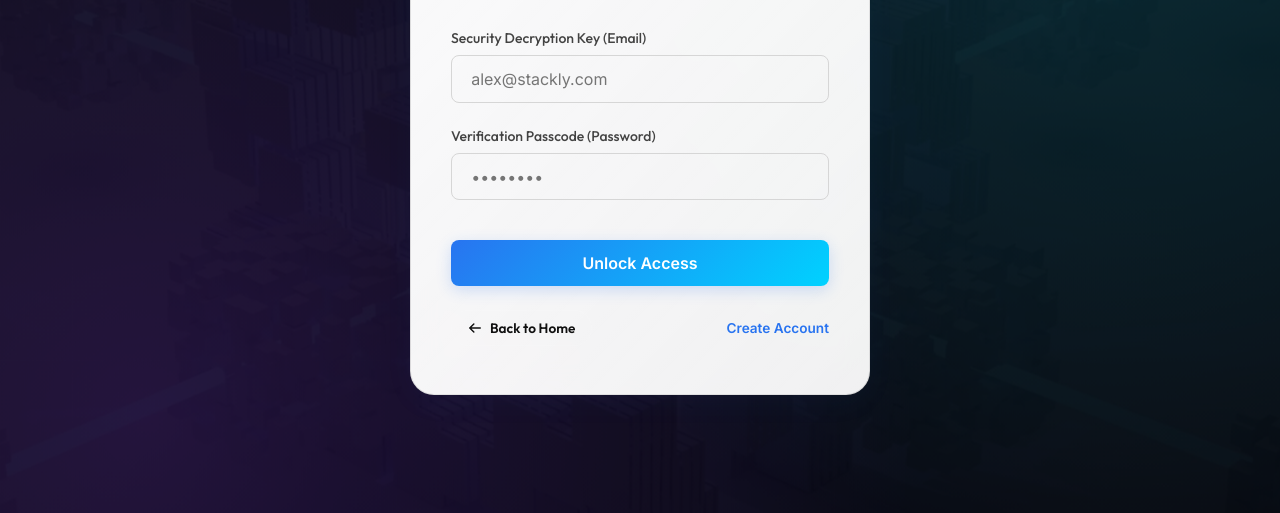
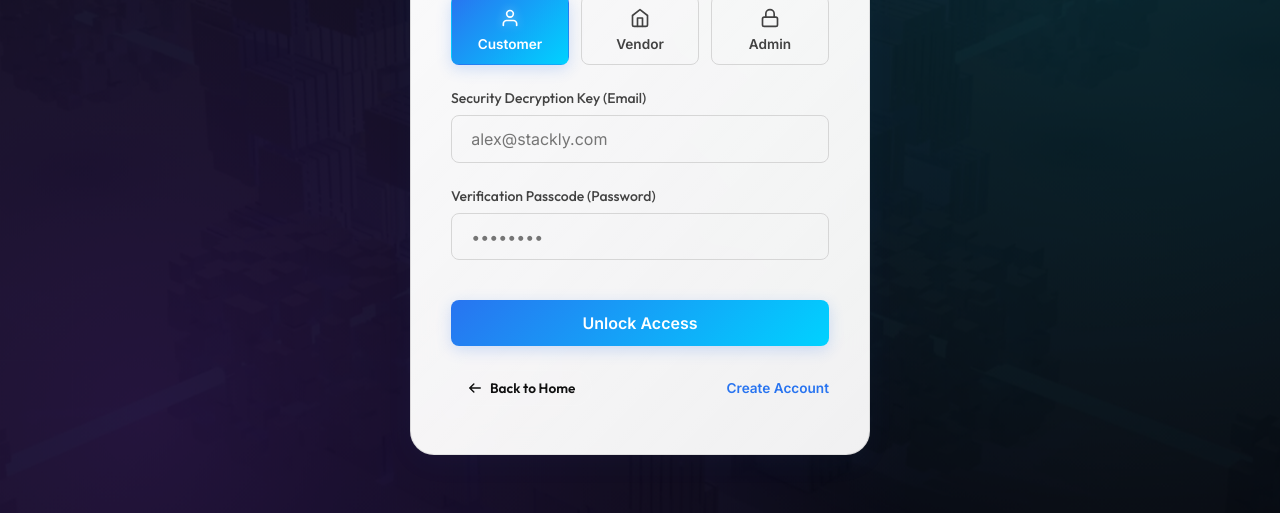
Before and after one commit to arumugam1010/MultiVendor-E-commerce, a plain HTML site: page pages/login.html in a window 1280 px wide. Shown: the part 287-800 px from the top of the page. Drawn offline with Linux system fonts and the light colour scheme.

Commit message:
feat: add beautiful 3-role selector to login page and update auth handling

```diff
--- a/js/auth.js
+++ b/js/auth.js
@@ -30,7 +30,7 @@ const StacklyAuth = {
   },
 
   // Validate credentials and login user
-  login: (email, password) => {
+  login: (email, password, role = null) => {
     const users = JSON.parse(localStorage.getItem('stackly_users')) || [];
 
     // Find by email case-insensitively, ignoring password for ultimate testing ease
@@ -38,12 +38,14 @@ const StacklyAuth = {
 
     if (!user) {
       // Generate dynamically for testing bypass
-      const emailLower = email.toLowerCase();
-      let role = 'customer';
-      if (emailLower.includes('admin')) {
-        role = 'admin';
-      } else if (emailLower.includes('vendor') || emailLower.includes('seller')) {
-        role = 'vendor';
+      let assignedRole = role || 'customer';
+      if (!role) {
+        const emailLower = email.toLowerCase();
+        if (emailLower.includes('admin')) {
+          assignedRole = 'admin';
+        } else if (emailLower.includes('vendor') || emailLower.includes('seller')) {
+          assignedRole = 'vendor';
+        }
       }
 
       const prefix = email.split('@')[0] || 'User';
@@ -52,9 +54,15 @@ const StacklyAuth = {
         .map(word => word.charAt(0).toUpperCase() + word.slice(1))
         .join(' ');
 
-      user = { username, email, password, role };
+      user = { username, email, password, role: assignedRole };
       users.push(user);
       localStorage.setItem('stackly_users', JSON.stringify(users));
+    } else {
+      // If user exists and a role is explicitly selected at login, update it
+      if (role && user.role !== role) {
+        user.role = role;
+        localStorage.setItem('stackly_users', JSON.stringify(users));
+      }
     }
 
     // Set active session
--- a/pages/login.html
+++ b/pages/login.html
@@ -92,6 +92,55 @@
     .auth-footer-links a:hover {
       color: var(--secondary);
     }
+
+    /* Role Selector Styles */
+    .role-selector-container {
+      display: grid;
+      grid-template-columns: repeat(3, 1fr);
+      gap: 0.75rem;
+      margin-bottom: 1.25rem;
+    }
+    .role-btn {
+      display: flex;
+      flex-direction: column;
+      align-items: center;
+      justify-content: center;
+      gap: 0.5rem;
+      padding: 0.75rem 0.5rem;
+      background: rgba(255, 255, 255, 0.03);
+      border: 1px solid var(--border-color);
+      border-radius: var(--radius-sm);
+      color: var(--text-secondary);
+      cursor: pointer;
+      transition: all var(--transition-normal);
+      font-size: 0.85rem;
+      font-weight: 600;
+    }
+    .role-btn:hover {
+      background: rgba(255, 255, 255, 0.06);
+      border-color: var(--border-hover);
+      color: var(--text-primary);
+      transform: translateY(-2px);
+    }
+    .role-btn.active {
+      background: var(--primary-gradient);
+      border-color: transparent;
+      color: #ffffff !important;
+      box-shadow: 0 4px 15px var(--primary-glow);
+    }
+    .role-btn.active .role-icon {
+      stroke: #ffffff;
+      filter: drop-shadow(0 0 5px rgba(255, 255, 255, 0.5));
+    }
+    .role-icon {
+      width: 20px;
+      height: 20px;
+      stroke: currentColor;
+      transition: transform var(--transition-fast);
+    }
+    .role-btn:hover .role-icon {
+      transform: scale(1.1);
+    }
   </style>
 </head>
 <body>
@@ -111,6 +160,34 @@
       </div>
 
       <form id="loginForm">
+        <div class="form-group">
+          <label class="form-label">Access Identity Role</label>
+          <div class="role-selector-container">
+            <button type="button" class="role-btn active" data-role="customer">
+              <svg class="role-icon" viewBox="0 0 24 24" fill="none" stroke="currentColor" stroke-width="2" stroke-linecap="round" stroke-linejoin="round">
+                <path d="M20 21v-2a4 4 0 0 0-4-4H8a4 4 0 0 0-4 4v2"></path>
+                <circle cx="12" cy="7" r="4"></circle>
+              </svg>
+              <span>Customer</span>
+            </button>
+            <button type="button" class="role-btn" data-role="vendor">
+              <svg class="role-icon" viewBox="0 0 24 24" fill="none" stroke="currentColor" stroke-width="2" stroke-linecap="round" stroke-linejoin="round">
+                <path d="M3 9l9-7 9 7v11a2 2 0 0 1-2 2H5a2 2 0 0 1-2-2z"></path>
+                <polyline points="9 22 9 12 15 12 15 22"></polyline>
+              </svg>
+              <span>Vendor</span>
+            </button>
+            <button type="button" class="role-btn" data-role="admin">
+              <svg class="role-icon" viewBox="0 0 24 24" fill="none" stroke="currentColor" stroke-width="2" stroke-linecap="round" stroke-linejoin="round">
+                <rect x="3" y="11" width="18" height="11" rx="2" ry="2"></rect>
+                <path d="M7 11V7a5 5 0 0 1 10 0v4"></path>
+              </svg>
+              <span>Admin</span>
+            </button>
+          </div>
+          <input type="hidden" id="selectedRole" value="customer">
+        </div>
+
         <div class="form-group">
           <label class="form-label" for="email">Security Decryption Key (Email)</label>
           <div class="input-wrapper">
@@ -143,13 +220,26 @@
   <script src="../js/auth.js"></script>
   <script src="../js/dashboard.js"></script>
   <script>
+    // Role selection interaction
+    const roleBtns = document.querySelectorAll('.role-btn');
+    const selectedRoleInput = document.getElementById('selectedRole');
+
+    roleBtns.forEach(btn => {
+      btn.addEventListener('click', () => {
+        roleBtns.forEach(b => b.classList.remove('active'));
+        btn.classList.add('active');
+        selectedRoleInput.value = btn.dataset.role;
+      });
+    });
+
     // Login Form Submit Handling
     document.getElementById('loginForm').addEventListener('submit', (e) => {
       e.preventDefault();
       const email = document.getElementById('email').value.trim();
       const password = document.getElementById('password').value;
+      const role = selectedRoleInput.value;
 
-      const result = StacklyAuth.login(email, password);
+      const result = StacklyAuth.login(email, password, role);
 
       if (result.success) {
         // Successful login, route to dashboard
```
